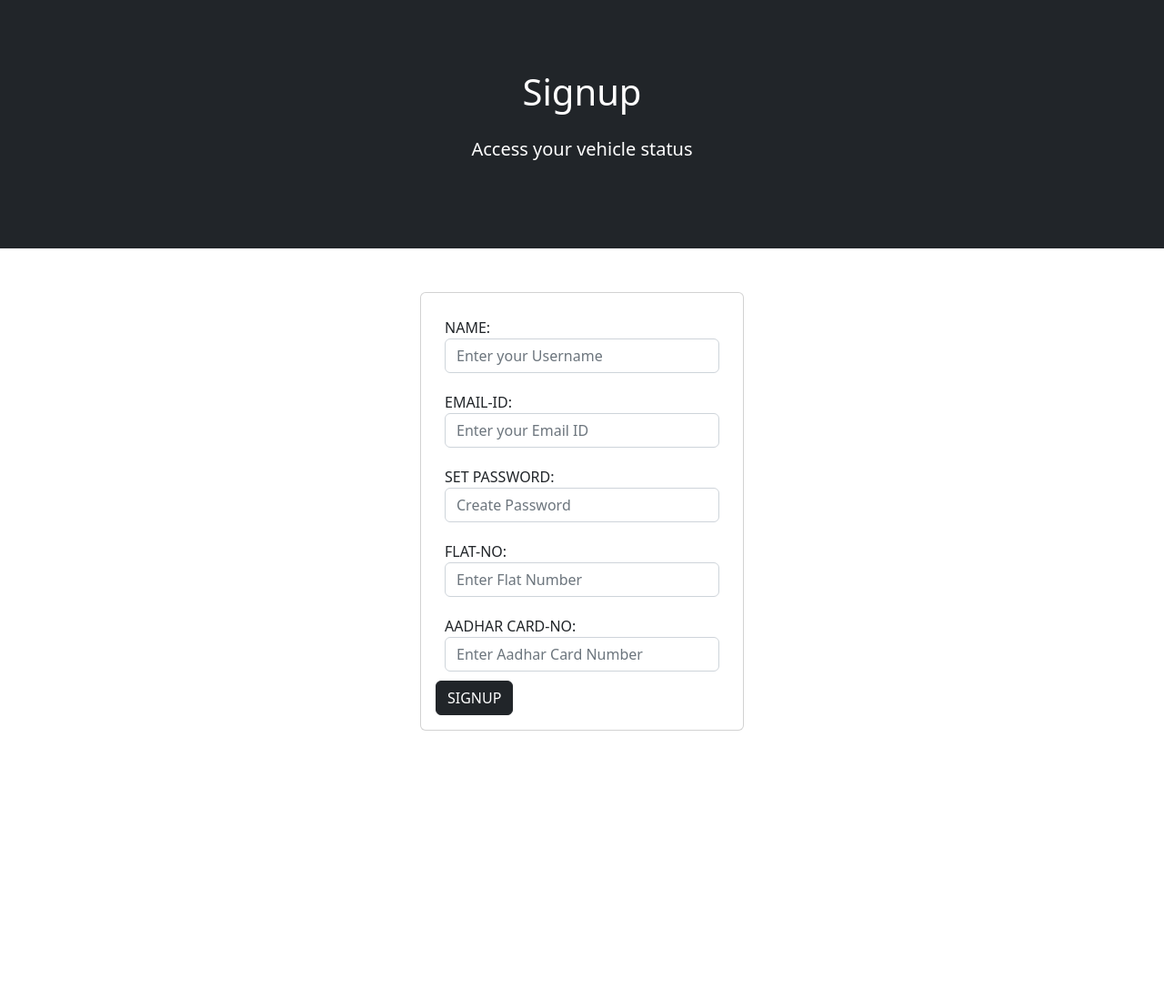
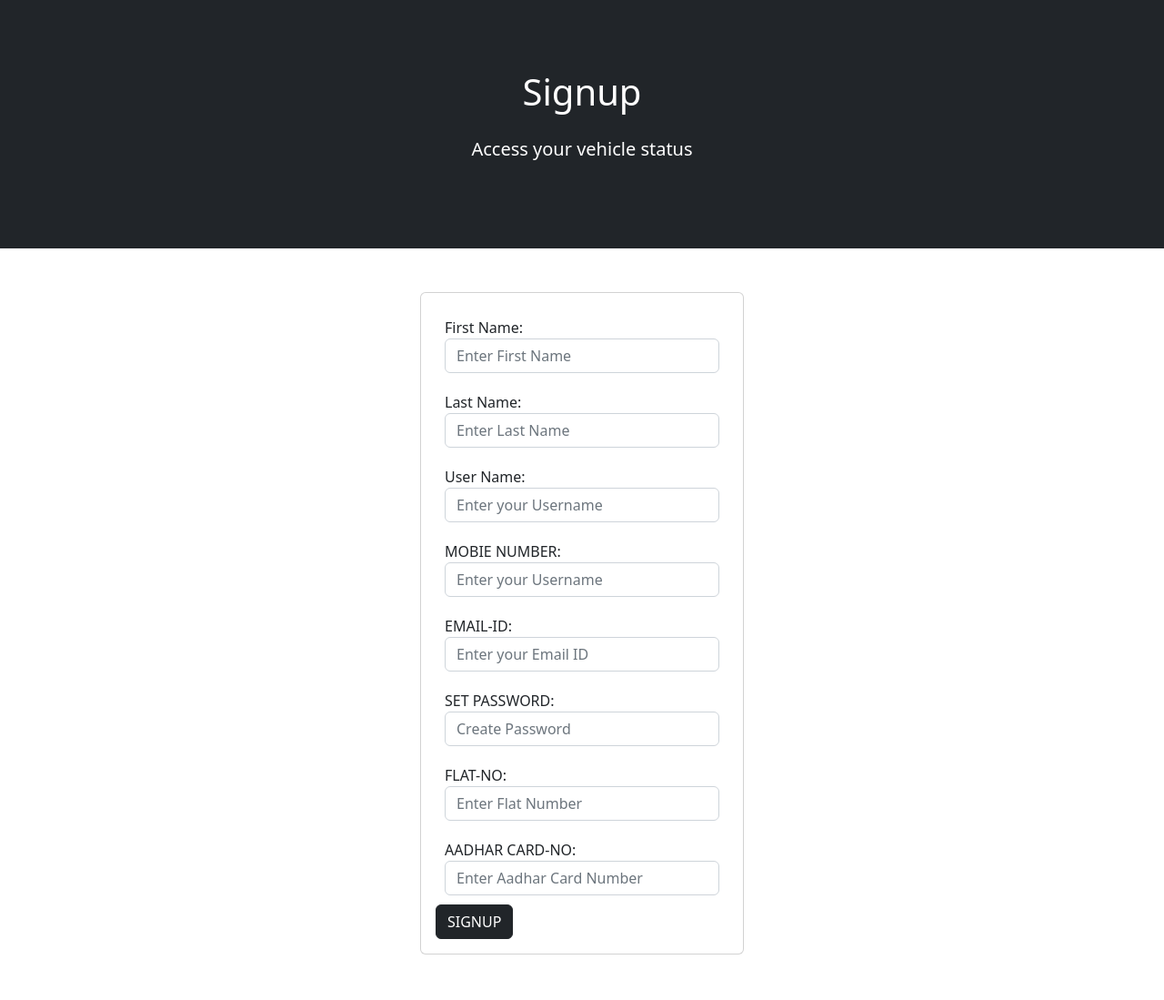
Before and after one commit to Shashank280804/MinorProject, a Flask app: page /signup in a window 1280 px wide. Shown: the part 201-1300 px from the top of the page at 91% size. Before the commit the page ends 1004 px from the top, so only its background shows below. Run offline with Flask 3, Linux system fonts and the light colour scheme; some libraries are stand-ins or nearby versions.

```diff
--- a/main_project/main.py
+++ b/main_project/main.py
@@ -35,10 +35,13 @@ class User(db.Model, UserMixin):
     __tablename__ = 'users'
     id = db.Column(db.Integer, primary_key=True)
     user_name = db.Column(db.String(80), nullable=False)
+    f_name = db.Column(db.String(80), nullable=False)
+    l_name = db.Column(db.String(80), nullable=False)
     usr_email = db.Column(db.String(80), nullable=False, unique=True)
     password = db.Column(db.String(80), nullable=False)
     flat_no = db.Column(db.Integer(), nullable=False, unique=True)
     aadhar_no = db.Column(db.Integer(), nullable=False, unique=True)
+    phone_no = db.Column(db.Integer(), nullable=False, unique=True)
 
 
 class Vehicle(db.Model):
@@ -49,12 +52,16 @@ class Vehicle(db.Model):
     vehicle_plate = db.Column(db.String(80), nullable=False)
     owner_id = db.Column(db.Integer, db.ForeignKey("users.id"))
     vehicle_status = db.Column(db.Boolean, nullable=False)
-    v_time = db.Column(db.DateTime, nullable=False)
+    # v_time = db.Column(db.DateTime, nullable=False)
+
+class Vech_Wheel(db.Model):
+    id = db.Column(db.Integer, primary_key=True)
+    wheel_no = db.Column(db.Integer, nullable=False)
 
 
-# Creating database
-with parking_system.app_context():
-    db.create_all()
+# # Creating database
+# with parking_system.app_context():
+#     db.create_all()
 
 # Forms
 ## Login Form
@@ -68,20 +75,24 @@ class Loginform(FlaskForm):
 ## Signup Form -
 class Signup(FlaskForm):
     """This class creates a signup form."""
-    name = StringField("NAME:", validators=[DataRequired(), Length(min=4, max=10)])
+    f_name = StringField("First Name:", validators=[DataRequired(), Length(min=4, max=10)])
+    l_name = StringField("Last Name:", validators=[DataRequired(), Length(min=4, max=10)])
+    user_name = StringField("User Name:", validators=[DataRequired(),Length(min=4, max=10)])
     email = EmailField('EMAIL-ID:', validators=[DataRequired()])
     password = PasswordField('SET PASSWORD:', validators=[DataRequired()])
     flat_no = StringField('FLAT-NO:', validators=[DataRequired()])
     aadhar_no = StringField('AADHAR CARD-NO:', validators=[DataRequired()])
+    phn_number = StringField('MOBIE NUMBER:', validators=[DataRequired()])
     signup = SubmitField('SIGNUP')
 
 
 ## Vehicle Form -
 class VehicleForm(FlaskForm):
     """This class creates a vehicle form"""
-    vehicle_name = StringField("VEHICLE NAME:", validators=[DataRequired(), Length(min=4, max=10)])
+    vehicle_name = StringField("VEHICLE NAME:", validators=[DataRequired(), Length(min=2, max=10)])
     vehicle_type = StringField("VEHICLE TYPE:", validators=[DataRequired(), Length(min=4, max=10)])
-    vehicle_plate = StringField("VEHICLE PLATE:", validators=[DataRequired(), Length(min=4, max=10)])
+    vehicle_plate = StringField("VEHICLE PLATE NUMBER:", validators=[DataRequired(), Length(min=4, max=10)])
+    rfid_no = StringField("RFID NO:", validators=[DataRequired()])
     add_veh = SubmitField('Add Vehicle')
 
 
@@ -94,6 +105,12 @@ class ProfileForm(FlaskForm):
     aadhar_no = StringField('Aadhar Card Number:', validators=[DataRequired()])
     save_prof = StringField('Save Profile')
 
+
+## Wheel info
+class vech_type(FlaskForm):
+    """This class represents vehicle type form."""
+    id = StringField('Id:', validators=[DataRequired()])
+    type = StringField('Type:', validators=[DataRequired()])
 
 
 # Application context:
@@ -125,18 +142,21 @@ def check_hash(user_hash, password):
 
 @parking_system.route("/")
 def home():
+    vehicle_list = Vehicle.query.all()  # Get all vehicle information from table.
     return render_template('index.html', user_logged_in=current_user.is_authenticated, v_list=vehicle_list)
 
 
 @parking_system.route("/profile")
 @login_required
 def profile():
+    user_list = User.query.all()  # Get all user information from table.
     return render_template("profile.html", user_logged_in=current_user.is_authenticated, u_list=user_list)
 
 
 @parking_system.route("/vehicles")
 @login_required
 def vehicles():
+    vehicle_list = Vehicle.query.all()  # Get all vehicle information from table.
     return render_template("vehicles.html", user_logged_in=current_user.is_authenticated, v_list=vehicle_list)
 
 @parking_system.route("/login", methods=['GET', 'POST'])
@@ -165,14 +185,13 @@ def signup():
     if request.method == 'POST':
         if form.validate_on_submit():
             hashed_password = hash_password(password=form.password.data)
-            new_user = User(user_name=form.name.data, usr_email=form.email.data, password=hashed_password, flat_no=form.flat_no.data, aadhar_no=form.aadhar_no.data)
+            new_user = User(f_name=form.f_name.data, l_name=form.l_name.data, user_name=form.user_name.data, usr_email=form.email.data, password=hashed_password, flat_no=form.flat_no.data, aadhar_no=form.aadhar_no.data, phone_no=form.phn_number.data)
             db.session.add(new_user)
             db.session.commit()
             login_user(new_user)
-            return redirect(url_for('home', form = form, user_logged_in=current_user.is_authenticated))
+            return redirect(url_for('home', form=form, user_logged_in=current_user.is_authenticated))
         else:
             print("Not validated")
-            print(form.aadhar_no.data)
     return render_template('signup.html', form=form, user_logged_in=current_user.is_authenticated)
 
 
@@ -181,6 +200,24 @@ def signup():
 def logout():
     logout_user()
     return redirect(url_for('home'))
+
+
+@parking_system.route("/vehicle-registration", methods=['GET','POST'])
+@login_required
+def vehicle_registration():
+    form = VehicleForm()
+    wh = ["2-wheeler", "3-wheeler", "4-wheeler"]
+    if request.method == 'POST':
+        if form.validate_on_submit():
+            new_vehicle = Vehicle(vehicle_name=form.vehicle_name.data, vehicle_type=form.vehicle_type.data, vehicle_plate=form.vehicle_plate.data, rfid_no=form.rfid_no.data)
+            db.session.add(new_vehicle)
+            db.session.commit()
+            vehicle_list = Vehicle.query.all()  # Get all vehicle information from table.
+            return redirect(url_for('home', user_logged_in=current_user.is_authenticated, v_list=vehicle_list))
+        else:
+            print(form.vehicle_type.data)
+            print("Not validated")
+    return render_template("vehicle_details.html", form=form, user_logged_in=current_user.is_authenticated, wheels=wh)
 
 
 if __name__ == '__main__':
--- a/main_project/static/styles/style.css
+++ b/main_project/static/styles/style.css
@@ -88,3 +88,9 @@ footer
   width: 100%;
   overflow: hidden;
 }
+
+.container-veh
+{
+  padding: 100px;
+  margin-top: 100px;
+}
--- a/main_project/templates/header.html
+++ b/main_project/templates/header.html
@@ -26,7 +26,7 @@
             </button>
             <div class="offcanvas offcanvas-end text-bg-dark" tabindex="-1" id="offcanvasDarkNavbar" aria-labelledby="offcanvasDarkNavbarLabel">
                 <div class="offcanvas-header">
-                    <h5 class="offcanvas-title" id="offcanvasDarkNavbarLabel"><h2>Profile</h2></h5>
+                    <h5 class="offcanvas-title" id="offcanvasDarkNavbarLabel"><h2>Testing Phase</h2></h5>
                     <button type="button" class="btn-close btn-close-white" data-bs-dismiss="offcanvas" aria-label="Close"></button>
                 </div>
                 <div class="offcanvas-body">
--- a/main_project/templates/signup.html
+++ b/main_project/templates/signup.html
@@ -16,8 +16,20 @@
             <form method="post">
               {{ form.csrf_token }}
               <div class="form-group">
-                {{ form.name.label }}
-                {{ form.name(class="data-box form-control", placeholder="Enter your Username") }}
+                {{ form.f_name.label }}
+                {{ form.f_name(class="data-box form-control", placeholder="Enter First Name") }}
+              </div>
+              <div class="form-group">
+                {{ form.l_name.label }}
+                {{ form.l_name(class="data-box form-control", placeholder="Enter Last Name") }}
+              </div>
+              <div class="form-group">
+                {{ form.user_name.label }}
+                {{ form.user_name(class="data-box form-control", placeholder="Enter your Username") }}
+              </div>
+              <div class="form-group">
+                {{ form.phn_number.label }}
+                {{ form.phn_number(class="data-box form-control", placeholder="Enter your Username") }}
               </div>
               <div class="form-group">
                 {{ form.email.label }}
--- a/main_project/templates/vehicles.html
+++ b/main_project/templates/vehicles.html
@@ -30,7 +30,7 @@
     {% if v_list|length == 0 %}
     <div class="row">
       <h2>No Vehicle Added</h2>
-      <a href="#">
+      <a href="{{ url_for('vehicle_registration') }}">
         <button class="btn btn-dark btn-veh btn-large">
           Add vehicle
         </button>
```
Also changed, not shown: main_project/templates/vehicle_details.html (+17 -35 lines), instance/system.db, 1 other file.
